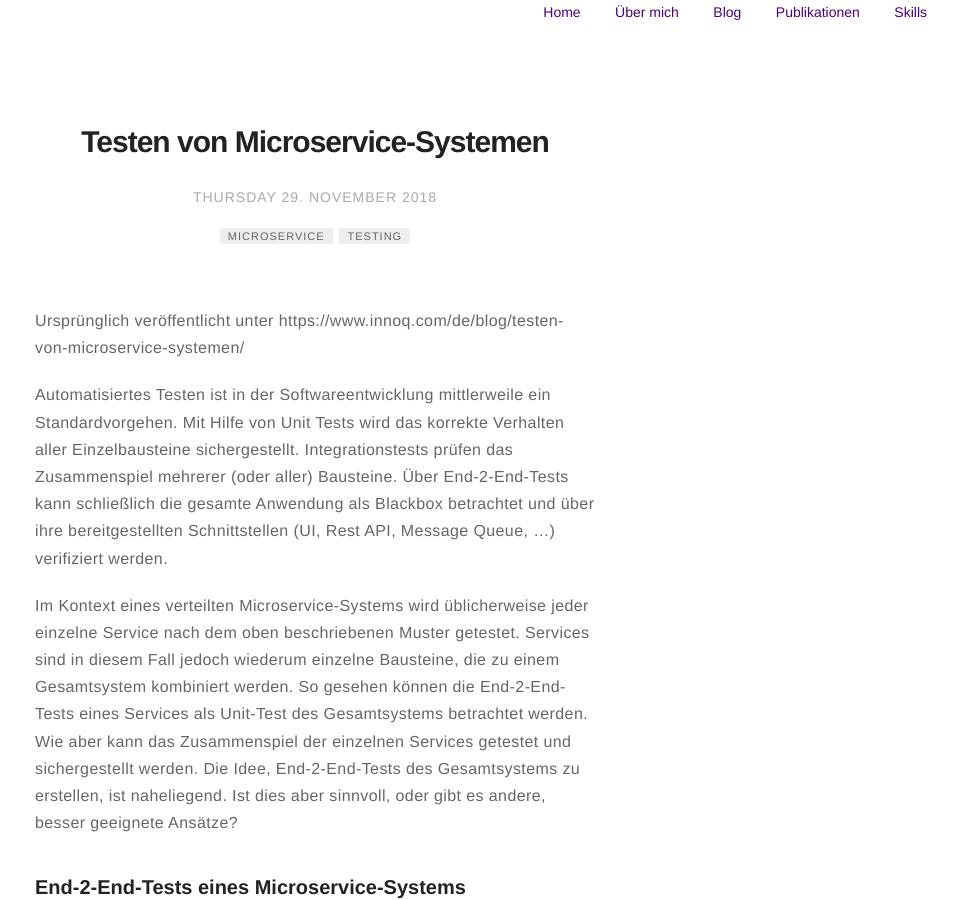
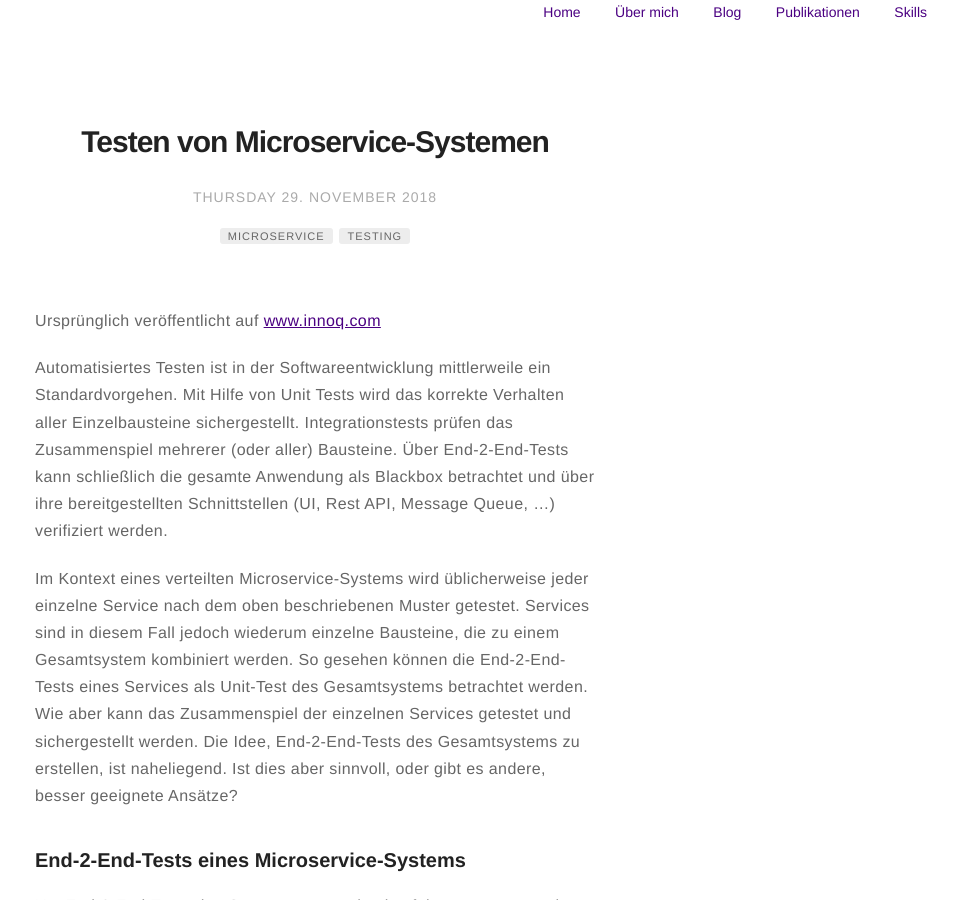
Before and after one commit to torstenmandry/torstenmandry.github.io, a Jekyll site: the page built from _posts/2018-11-29-Testen-von-Microservice-Systemen.md, in a window 1280 px wide and 900 px high. Shown: the whole window, without its empty margins (325-1280 px from the left). Built offline with Jekyll 4.4.1, drawn with Linux system fonts in a browser that asks for light colours.

Commit message:
fix links to innoq.com

```diff
--- a/_posts/2018-11-29-Testen-von-Microservice-Systemen.md
+++ b/_posts/2018-11-29-Testen-von-Microservice-Systemen.md
@@ -12,7 +12,7 @@ author: torstenmandry
 description:
 ---
 
-Ursprünglich veröffentlicht unter https://www.innoq.com/de/blog/testen-von-microservice-systemen/
+Ursprünglich veröffentlicht auf [www.innoq.com](https://www.innoq.com/de/blog/testen-von-microservice-systemen/)
 
 
 Automatisiertes Testen ist in der Softwareentwicklung mittlerweile ein Standardvorgehen. Mit Hilfe von Unit Tests wird das korrekte Verhalten aller Einzelbausteine sichergestellt. Integrationstests prüfen das Zusammenspiel mehrerer (oder aller) Bausteine. Über End-2-End-Tests kann schließlich die gesamte Anwendung als Blackbox betrachtet und über ihre bereitgestellten Schnittstellen (UI, Rest API, Message Queue, ...) verifiziert werden.
```
